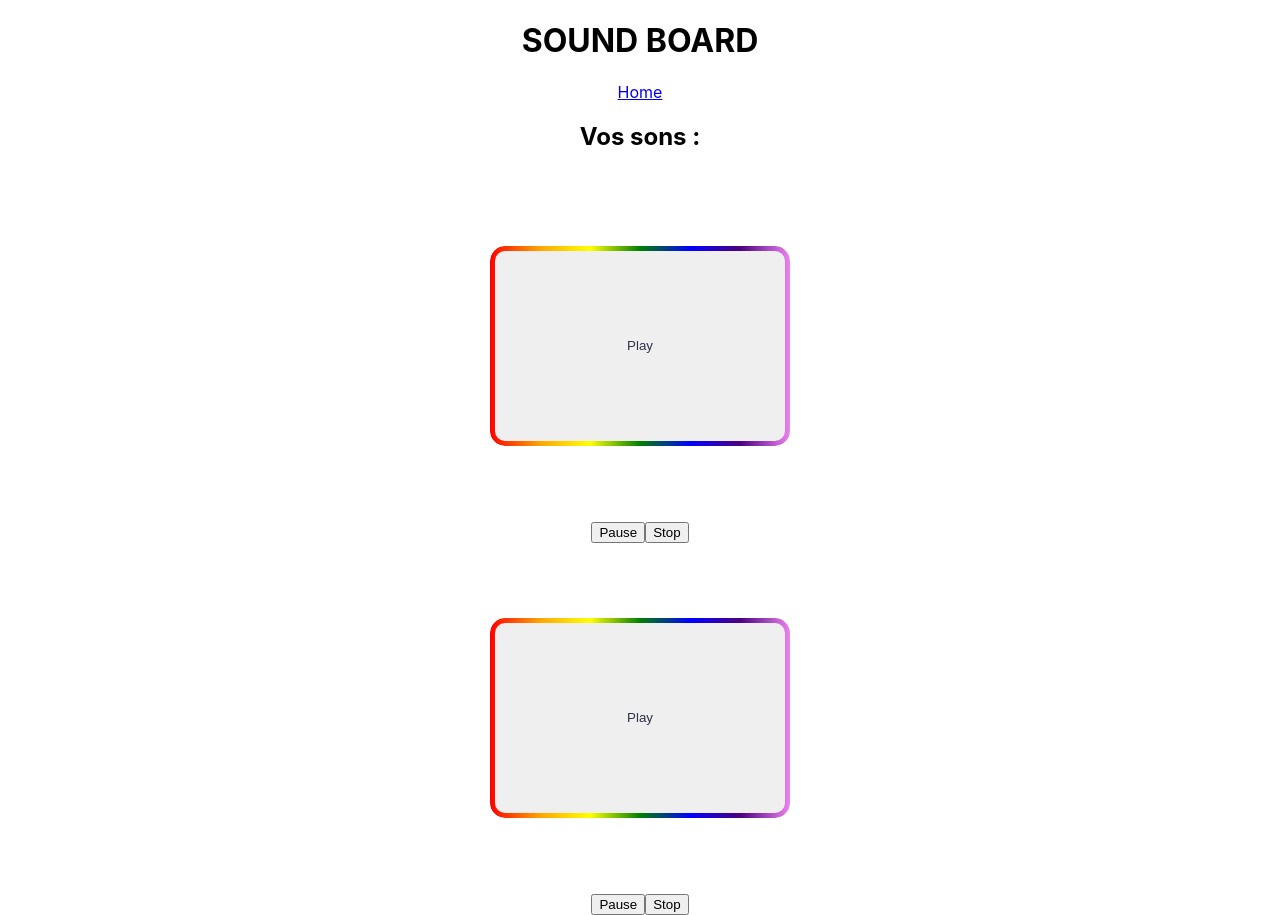
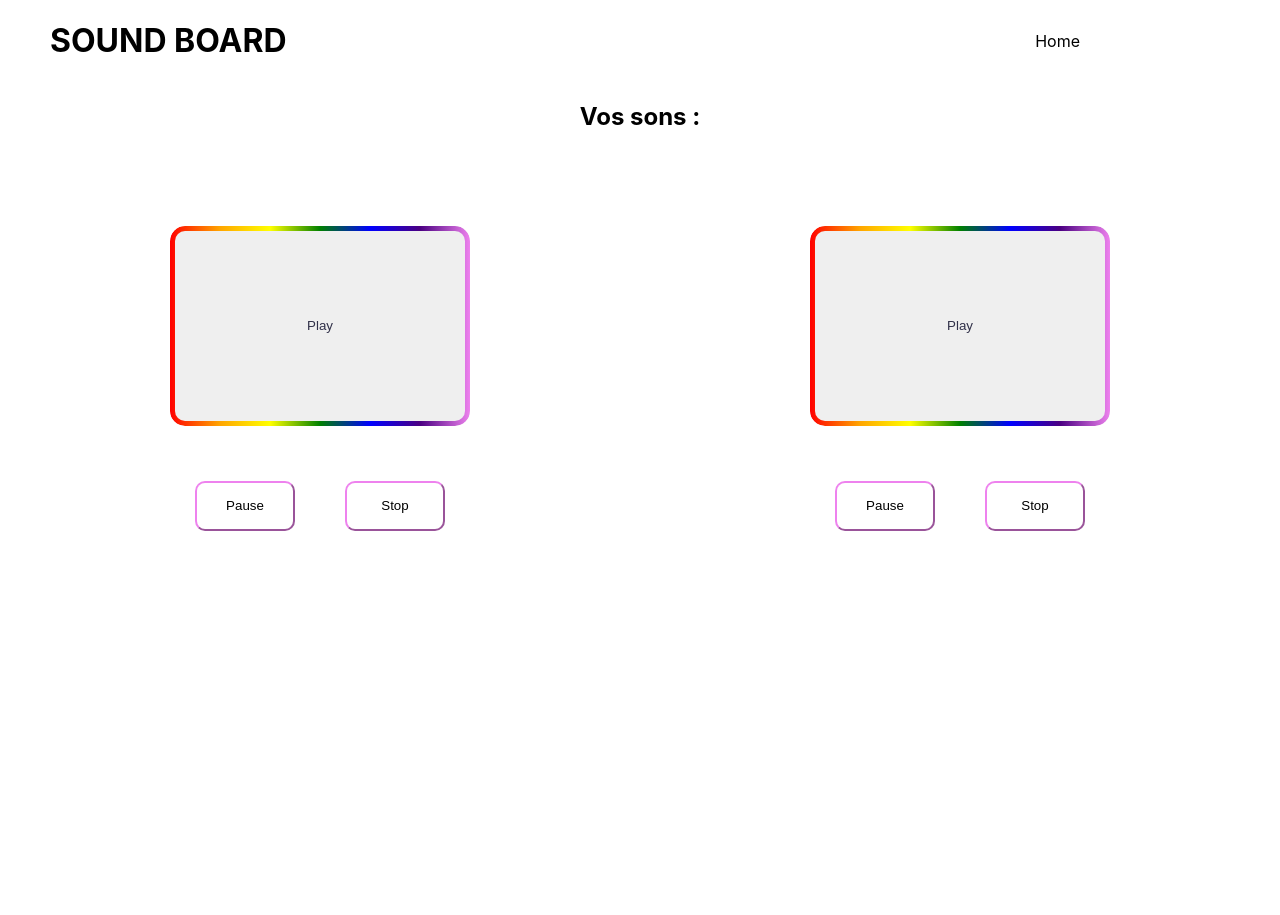
Before and after one commit to GuillaumeDaviid/Sound-Board, a React (Create React App) app in the folder sound-board/: page / in a window 1280 px wide. After the commit the page ends 800 px from the top, so only its background shows below. Built offline with nearby package versions, Linux system fonts and the light colour scheme.

Commit message:
style header and home

```diff
--- a/sound-board/src/components/Header.tsx
+++ b/sound-board/src/components/Header.tsx
@@ -1,12 +1,15 @@
 import React from 'react'
-import {BrowserRouter as Router, Route, Link, Routes} from 'react-router-dom';
+import {Link} from 'react-router-dom';
+import '../styles/Header.scss'
 
 
 export default function Header () {
     return(
-        <div>
-            <h1>SOUND BOARD</h1>
-            <Link to="/">Home</Link>
+        <div className='Header'>
+            <h1 className='Header_title'>SOUND BOARD</h1>
+            <div className='Header_nav'>
+            <Link to="/" className='Header_nav-link'>Home</Link>
+            </div>
         </div>
     )
 }
--- a/sound-board/src/components/Home.tsx
+++ b/sound-board/src/components/Home.tsx
@@ -12,8 +12,8 @@ export default function Home () {
       <div>
     <button className="Home_btn" onClick={() => start(audio)}>Play</button>
     <div className='Home_player'>
-        <button onClick={() => pause(audio)}>Pause</button>
-        <button onClick={() => load(audio)}>Stop</button>
+        <button onClick={() => pause(audio)} className="Home_control">Pause</button>
+        <button onClick={() => load(audio)} className="Home_control">Stop</button>
     </div>
     </div>
 
@@ -39,19 +39,9 @@ export default function Home () {
     return(
         <div className="Home">
             <h2>Vos sons : </h2>
+            <div className='Home_card'>
             {card}
-
-            {/*<button className="Home_btn" onClick={start}>Play</button>*/}
-            {/*
-            <div className='audio-player'>
-            <audio controls src="/greg.mp3" />
             </div>
-
-            <div className='Home_player'>
-                <button onClick={pause}>Pause</button>
-                <button onClick={load}>Stop</button>
-            </div>
-    */}
         </div>
     )
 }
--- /dev/null
+++ b/sound-board/src/styles/Header.scss
@@ -0,0 +1,18 @@
+.Header {
+    display: flex;
+    justify-content: space-between;
+    align-items: center;
+
+    &_title {
+        margin-left: 50px;
+    }
+
+    &_nav {
+        margin-right: 200px;
+
+        &-link {
+            text-decoration: none;
+            color: black;
+        }
+    }
+}
--- a/sound-board/src/styles/Home.scss
+++ b/sound-board/src/styles/Home.scss
@@ -3,10 +3,6 @@
         width: 300px;
         height: 200px;
         cursor: pointer;
-        /*
-        border: 5px solid transparent;
-        border-radius: 20px;
-        border-image: linear-gradient(to right, red, orange, yellow, green, blue, indigo, violet) 5;*/
         color: #313149;
         padding: 10px;
         margin: 75px 0;
@@ -29,4 +25,27 @@
             mask-composite: exclude;
         }
     }
+
+    &_card {
+        display: flex;
+        justify-content: space-around;
+        flex-wrap: wrap;
+    }
+
+    &_control {
+        width: 100px;
+        height: 50px;
+        cursor: pointer;
+        background-color: white;
+        border-radius: 10px;
+        border-color: violet;
+    }
+
+    &_player {
+        margin-top: -20px;
+        display: flex;
+        justify-content: center;
+        align-items: center;
+        justify-content: space-around;
+    }
 }
```
